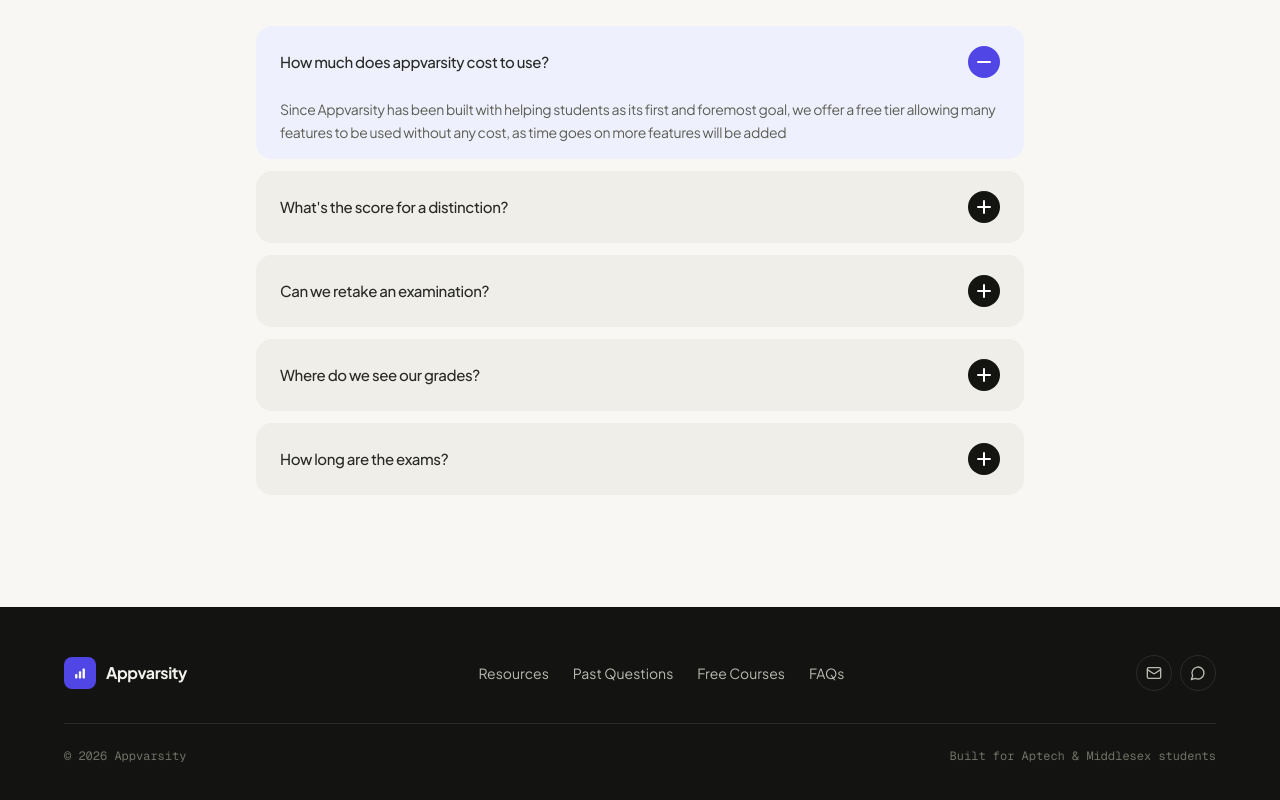
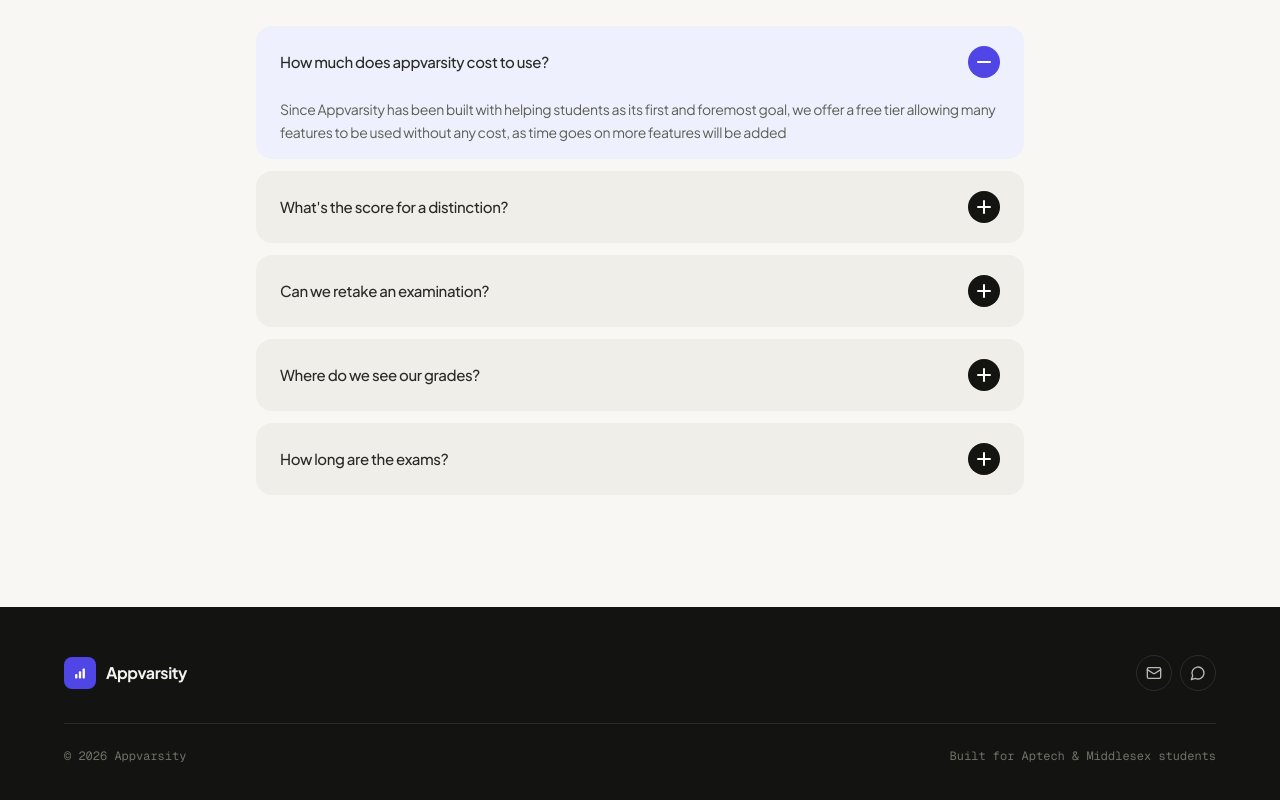
Before and after one commit to somkenemuscle/AppVarsity, a Next.js app: page / in a window 1280 px wide. Shown: the part 3067-3867 px from the top of the page. Built offline with nearby package versions, Linux system fonts and the light colour scheme; no server answers.

Commit message:
Remove nav links from footer

```diff
--- a/components/shared/Footer.tsx
+++ b/components/shared/Footer.tsx
@@ -1,13 +1,6 @@
 import Link from "next/link"
 import { Mail, MessageCircle } from "lucide-react"
 import BrandMark from "./BrandMark"
-
-const links = [
-    { href: "/resources/introduction", label: "Resources" },
-    { href: "/resources/examination/pastquestions", label: "Past Questions" },
-    { href: "/resources/programmingcourses/courses", label: "Free Courses" },
-    { href: "#faqs", label: "FAQs" },
-]
 
 const socials = [
     { href: "mailto:appvarsitytech@gmail.com", icon: Mail, label: "Email" },
@@ -25,14 +18,6 @@ const Footer = () => {
                         </span>
                         <span className="font-display text-base font-bold tracking-tight">Appvarsity</span>
                     </Link>
-
-                    <nav className="flex flex-wrap items-center justify-center gap-x-6 gap-y-2 text-sm">
-                        {links.map((link) => (
-                            <Link key={link.href} href={link.href} className="text-[#b8baaf] transition-colors hover:text-white">
-                                {link.label}
-                            </Link>
-                        ))}
-                    </nav>
 
                     <div className="flex items-center gap-2">
                         {socials.map((social) => (
```
